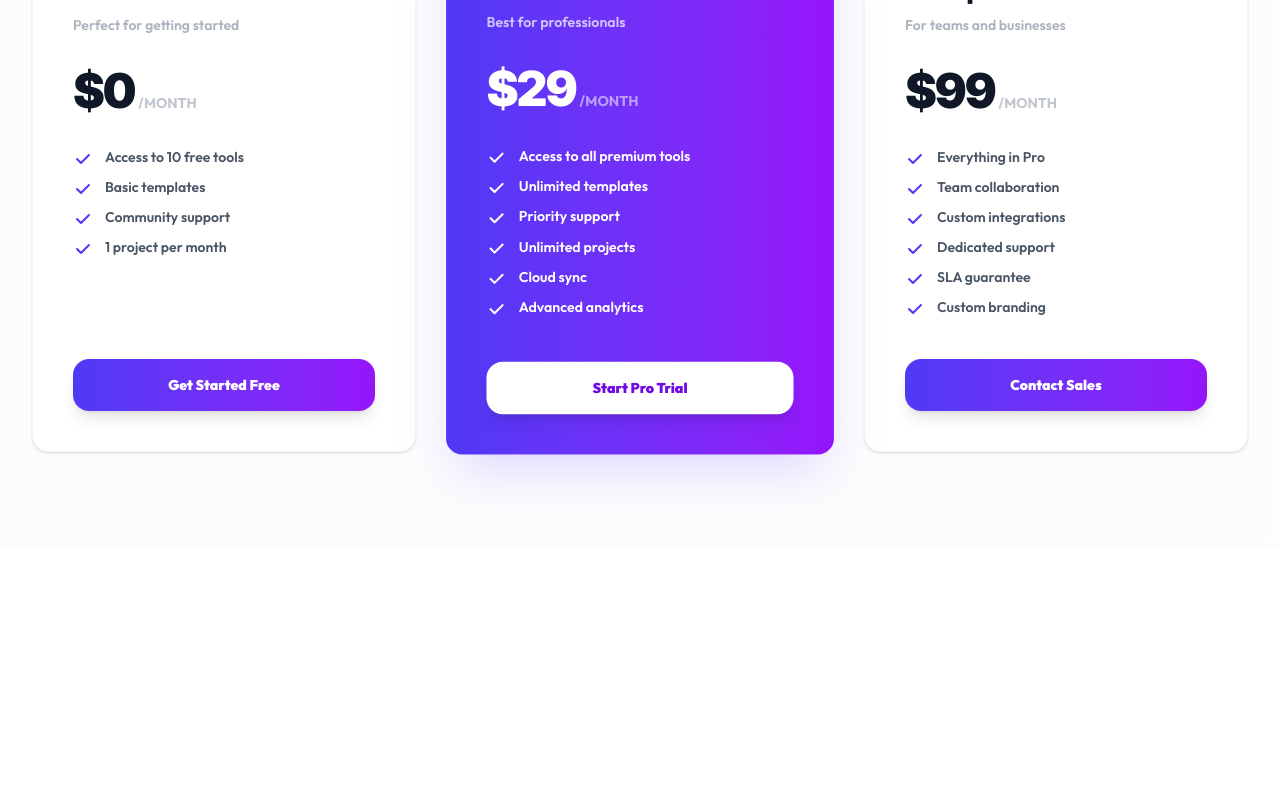
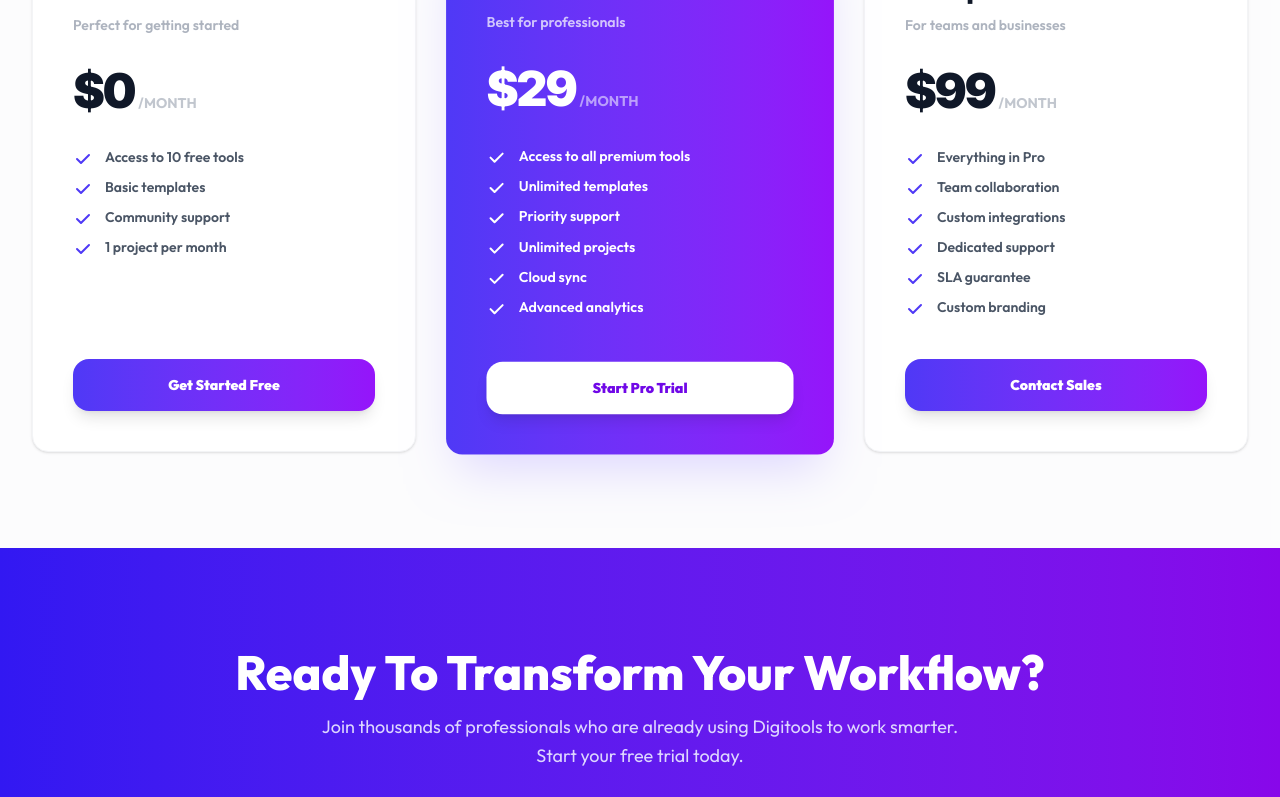
Before and after one commit to sanoyon211/assignment-06-digitools, a React (Vite) app: page / in a window 1280 px wide. Shown: the part 2000-2797 px from the top of the page. Before the commit the page ends 2548 px from the top, so only its background shows below. Built offline with nearby package versions, Linux system fonts and the light colour scheme.

Commit message:
update: added ready section

```diff
--- a/src/App.jsx
+++ b/src/App.jsx
@@ -1,6 +1,7 @@
 import Banner from "./components/Banner"
 import Navbar from "./components/Navber"
 import Pricing from "./components/Pricing"
+import Ready from "./components/Ready"
 import Stats from "./components/Stats"
 import Steps from "./components/Steps"
 
@@ -16,7 +17,8 @@ function App() {
       <Banner />
       <Stats />
       <Steps />
-      <Pricing/>
+      <Pricing />
+      <Ready/>
     </>
   )
 }
--- /dev/null
+++ b/src/components/Ready.jsx
@@ -0,0 +1,34 @@
+const Ready = () => {
+  return (
+    <div className=" bg-gradient-to-r from-[#3218f2] to-[#8807ea] py-25 px-3 text-center   overflow-hidden">
+      <div className="max-w-4xl mx-auto relative z-10">
+        <h2 className="text-3xl sm:text-5xl font-extrabold text-white mb-4 ">
+          Ready To Transform Your Workflow?
+        </h2>
+        <p className=" max-w-2xl text-violet-200 text-lg leading-relaxed mb-8 mx-auto ">
+          Join thousands of professionals who are already using Digitools to
+          work smarter. Start your free trial today.
+        </p>
+        <div className="flex flex-wrap justify-center gap-4 mb-5">
+          <a
+            href="#products"
+            className="bg-white text-violet-700 hover:bg-violet-50 font-semibold px-6 py-4 rounded-3xl transition-all text-lg no-underline hover:shadow-lg ease-in-out duration-300 hover:scale-[1.01] active:scale-[0.97]"
+          >
+            Explore Products
+          </a>
+          <a
+            href="#pricing"
+            className="border border-violet-400 text-white  font-semibold px-6 py-4 rounded-3xl transition-all text-lg no-underline ease-in-out duration-300 hover:scale-[1.01] active:scale-[0.97]"
+          >
+            View Pricing
+          </a>
+        </div>
+        <p className="text-violet-100 text-base">
+          14-day free trial • No credit card required • Cancel anytime
+        </p>
+      </div>
+    </div>
+  );
+};
+
+export default Ready;
```
